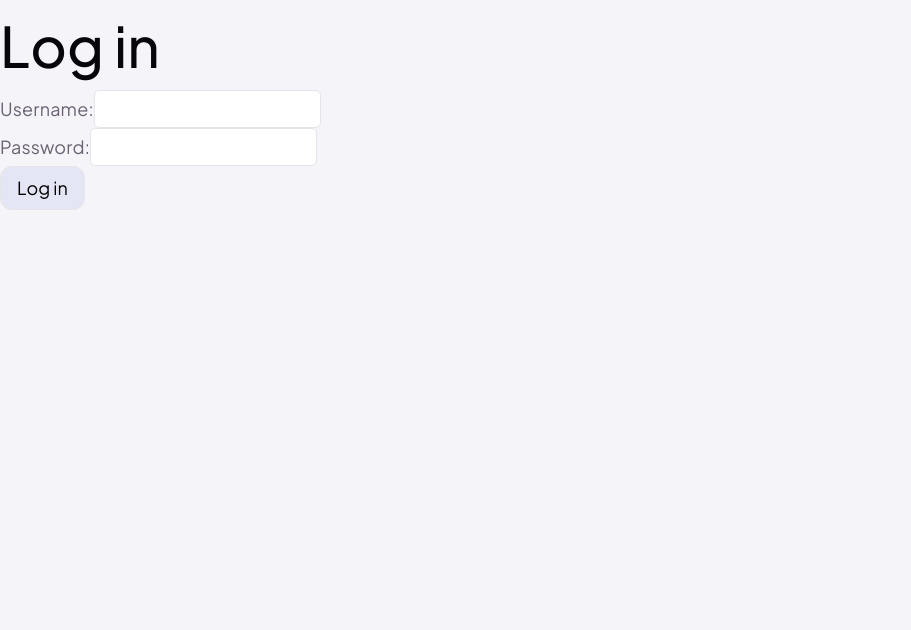
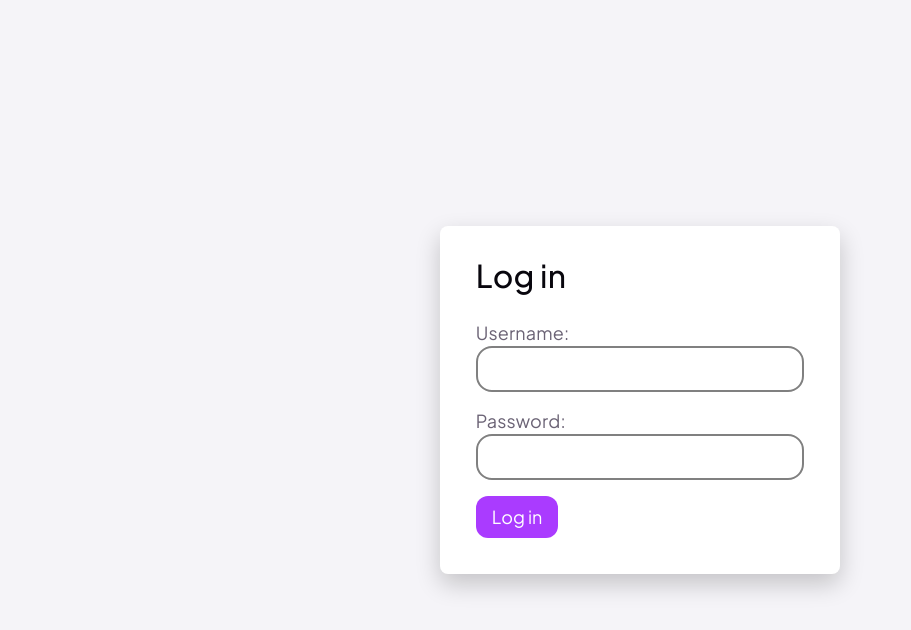
Before and after one commit to kfaith98/web-dev-portfolio, a React (Vite) app in the folder p5-backend-node-app/client/: page / in a window 1280 px wide. Shown: the top 630 px of the page, without its empty margins (0-911 px from the left). Built offline with nearby package versions, Linux system fonts and the light colour scheme; no server answers.

Commit message:
feat: style login page

```diff
--- /dev/null
+++ b/p5-backend-node-app/client/src/css/Login.module.css
@@ -0,0 +1,34 @@
+.login-page {
+  min-height: 100vh;
+  display: flex;
+  justify-content: center;
+  align-items: center;
+}
+
+.login-card {
+  background: white;
+  padding: 2rem;
+  border-radius: 8px;
+  box-shadow: 0 10px 24px rgba(0, 0, 0, 0.2);
+  max-width: 360px;
+}
+
+.login-card h1 {
+  font-size: 1.75rem;
+  margin-top: 0;
+}
+
+.login-fields {
+  display: flex;
+  flex-direction: column;
+  gap: 8px;
+  margin-bottom: 16px;
+}
+
+.login-fields input {
+  width: 100%;
+  padding: 8px;
+  border: 2px solid gray;
+  border-radius: 16px;
+  box-sizing: border-box;
+}
--- a/p5-backend-node-app/client/src/pages/Login.jsx
+++ b/p5-backend-node-app/client/src/pages/Login.jsx
@@ -1,5 +1,6 @@
 import { useState } from 'react';
 import { login } from '../api';
+import styles from '../css/Login.module.css';
 
 const Login = ({ onLogin }) => {
   const [formData, setFormData] = useState({ username: '', password: '' });
@@ -26,10 +27,12 @@ const Login = ({ onLogin }) => {
   };
 
   return (
-    <>
+    <div className={styles['login-page']}>
+      <div className={styles['login-card']}>
         <h1>Log in</h1>
         {error && <p style={{ color: 'red' }}>{error}</p>}
         <form onSubmit={handleSubmit}>
+          <div className={styles['login-fields']}>
           <label>
             Username:
             <input
@@ -39,7 +42,9 @@ const Login = ({ onLogin }) => {
               onChange={handleChange}
             />
           </label>
-        <br />
+          </div>
+
+        <div className={styles['login-fields']}>
           <label>
             Password:
             <input
@@ -49,10 +54,12 @@ const Login = ({ onLogin }) => {
               onChange={handleChange}
             />
           </label>
-        <br />
-        <button type="submit">Log in</button>
+          </div>
+
+          <button type="submit" className="btn-primary">Log in</button>
         </form>
-    </>
+      </div>
+    </div>
   );
 };
 
```
Lines whose indentation alone changed are shown as unchanged.
